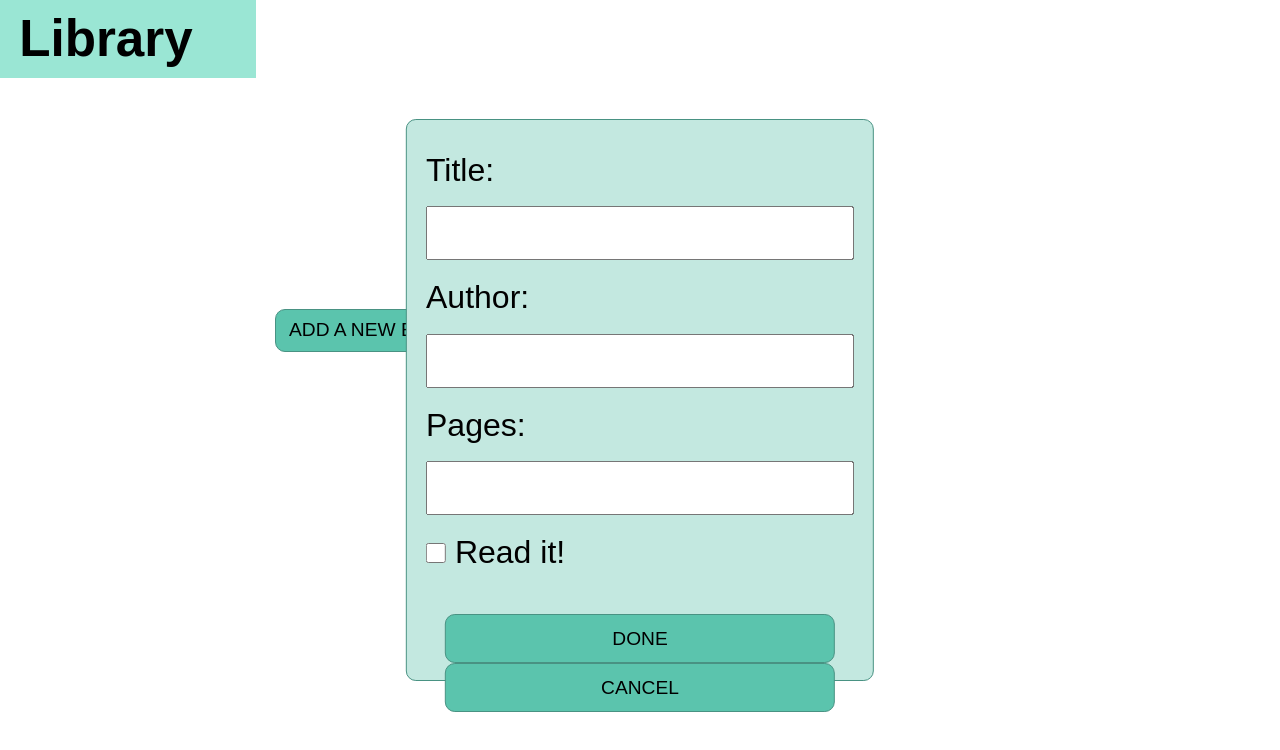
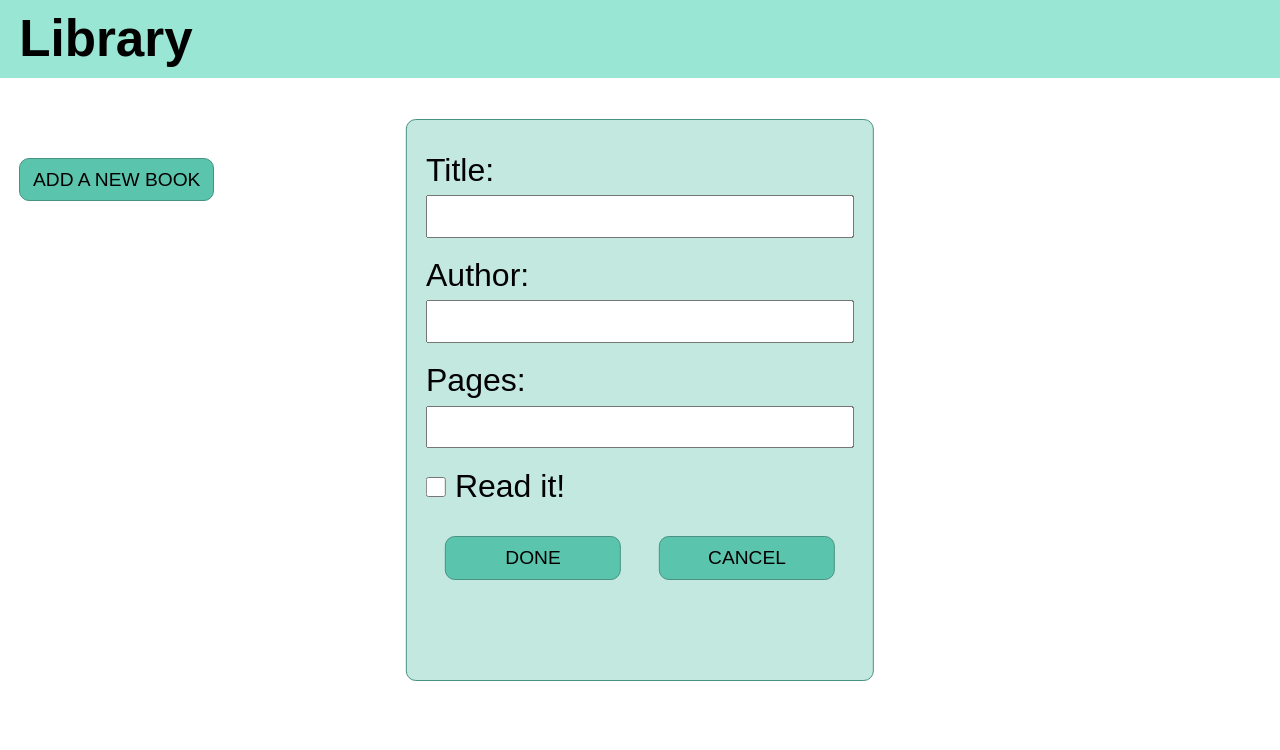
Before and after one commit to graycorvid/library, a website: page index.html in a window 1280 px wide. Both pictures are taken after a click on the button "ADD A NEW BOOK". Shown: the top 750 px of the page. Drawn offline with nearby package versions, Linux system fonts and the light colour scheme; files that its build step writes are made by us from their sources; a web font is replaced by a local one.

Commit message:
Add grid properties from other files

```diff
--- a/src/sass/layout/_grid.scss
+++ b/src/sass/layout/_grid.scss
@@ -4,3 +4,30 @@ body {
   grid-template-columns: 20% 80%;
   grid-template-rows: 10% 90%;
 }
+
+header {
+  grid-column-start: 1;
+  grid-column-end: 3;
+}
+
+nav {
+  grid-row-start: 2;
+  grid-row-end: 3;
+}
+form {
+  align-content: start;
+}
+
+.button-wrap {
+  grid-template-columns: 1fr 1fr;
+}
+.library {
+  display: grid;
+  grid-template-columns: 1fr 1fr 1fr;
+  @media (max-width: 1024px) {
+    grid-template-columns: 1fr 1fr;
+  }
+  @media (max-width: 768px) {
+    grid-template-columns: 1fr;
+  }
+}
```
